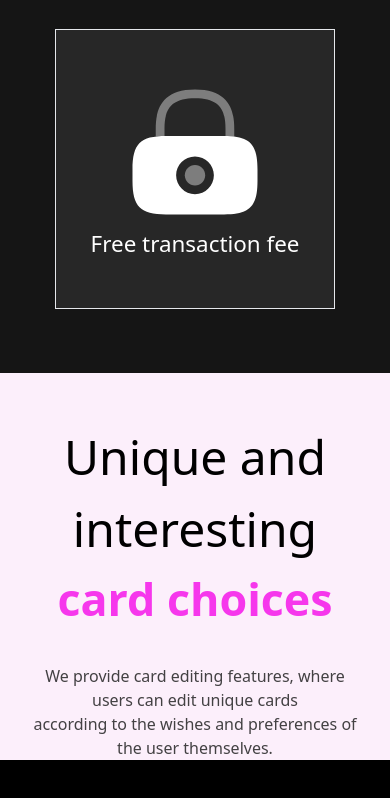
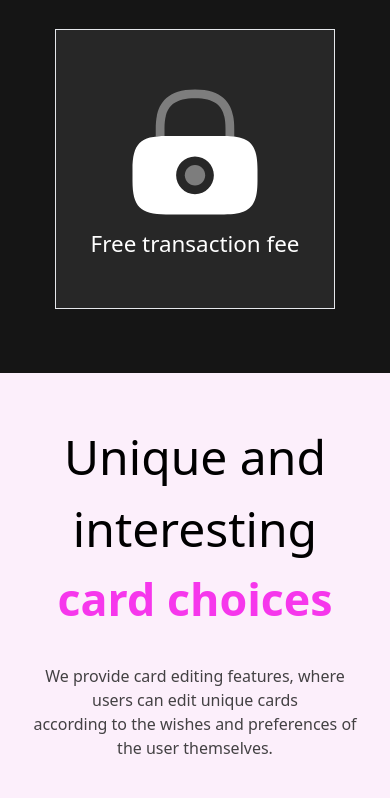
Before and after one commit to Sachin-Dabgar/fsjs2.0, a website: page 01_Project- Credit Card Landing Page/index.html in a window 390 px wide. Shown: the part 2171-2969 px from the top of the page. Before the commit the page ends 2931 px from the top, so only its background shows below. Drawn offline with nearby package versions, Linux system fonts and the light colour scheme.

Commit message:
added some more sections

```diff
--- a/01_Project- Credit Card Landing Page/index.html
+++ b/01_Project- Credit Card Landing Page/index.html
@@ -141,7 +141,7 @@
         <!-- verticle cards -->
 
         <section class="bg-[#FCEFFB]">
-            <div class="flex flex-col items-center text-center px-[2em] pt-[3em]">
+            <div class="flex flex-col items-center text-center px-[2em] py-[3em] lg:pt-[3em] lg:pb-0">
                 <div>
                     <h1 class="text-[3rem] font-medium lg:text-[4rem]">Unique and interesting</h1>
                     <h1 class="text-[2.8rem] text-[#F637EC] font-bold lg:text-[4rem]">card choices</h1>
```
